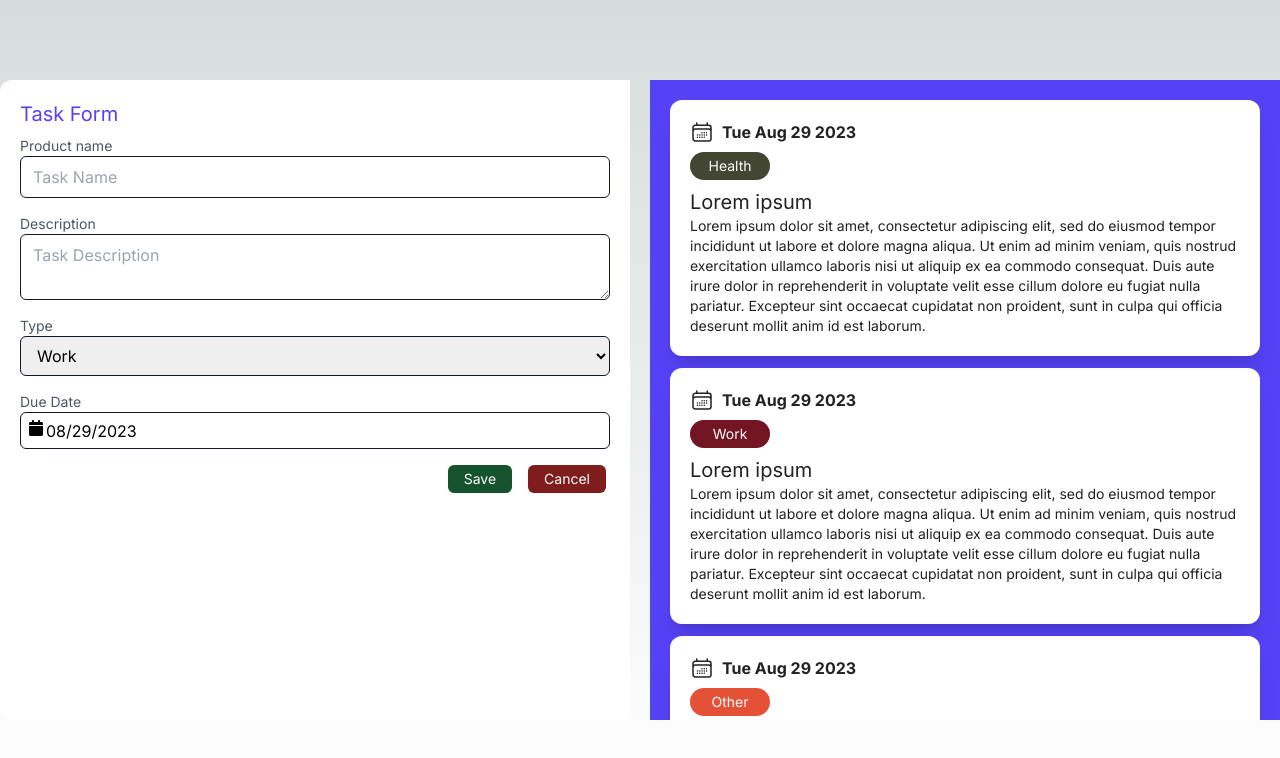
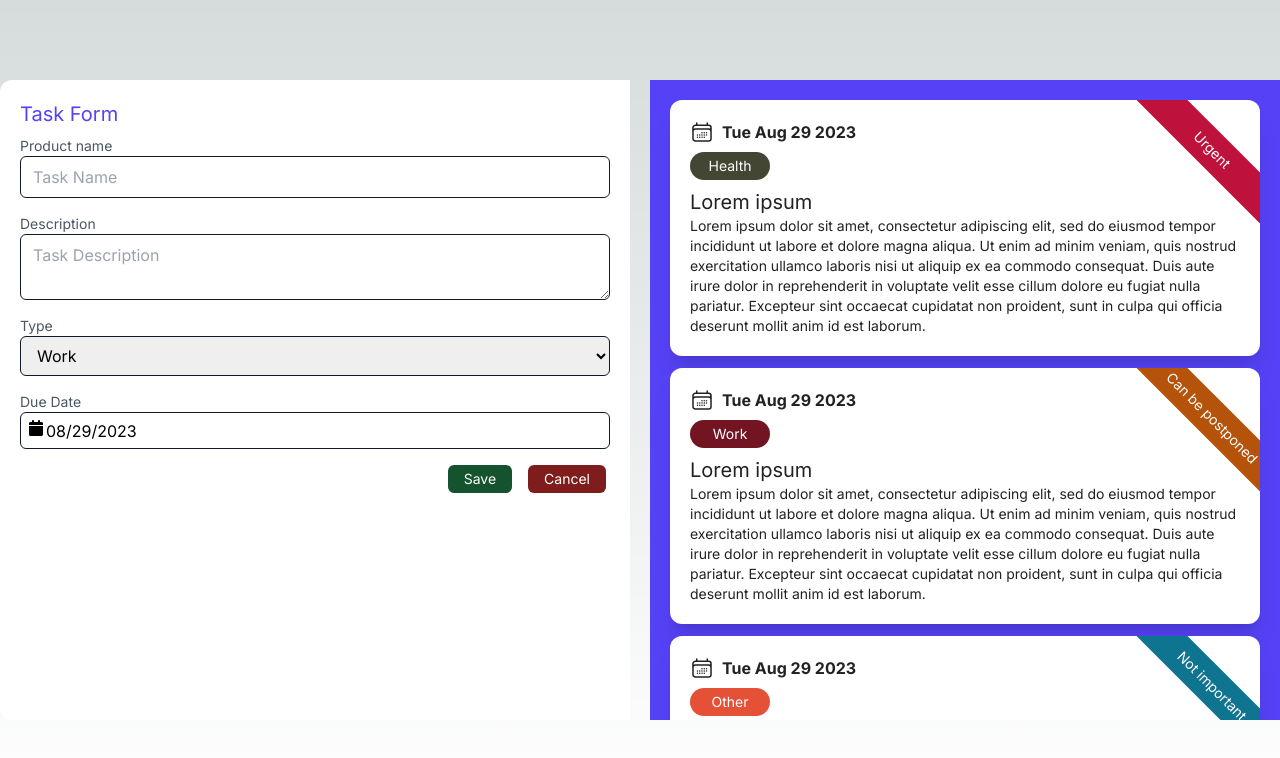
Before and after one commit to JuanManuelIbarlucea/algomarketing-challenge, a Next.js app: page / in a window 1280 px wide. Shown: the top 758 px of the page. Built offline with nearby package versions, Linux system fonts and the light colour scheme.

Commit message:
Added label to card

```diff
--- a/components/task-form.tsx
+++ b/components/task-form.tsx
@@ -22,6 +22,7 @@ export default function TaskForm() {
       description,
       type,
       dueDate,
+      label: 'Urgent',
     };
 
     setTasks((prev) => {
--- a/components/task-list.tsx
+++ b/components/task-list.tsx
@@ -1,5 +1,5 @@
-import { Task, TaskType } from '@/lib/types';
-import React from 'react';
+import { Labels, Task, TaskType } from '@/lib/types';
+import { twMerge } from 'tailwind-merge';
 
 export default function TaskList({ tasks }: { tasks: Task[] }) {
   function getTypeColor(type: (typeof TaskType)[number]) {
@@ -10,11 +10,18 @@ export default function TaskList({ tasks }: { tasks: Task[] }) {
 
     return '#fff';
   }
+  function getLabelColor(label: (typeof Labels)[number]) {
+    if (label === 'Urgent') return 'bg-rose-700';
+    if (label === 'Can be postponed') return 'bg-amber-700';
+    if (label === 'Not important') return 'bg-cyan-700';
+
+    return '#fff';
+  }
 
   return (
     <ul className="flex flex-col gap-3">
       {tasks?.map((task) => (
-        <li className="bg-white rounded-xl p-5 text-ellipsis shadow-xl">
+        <li className="bg-white rounded-xl p-5 text-ellipsis shadow-xl relative overflow-hidden">
           <div className="flex items-center">
             <svg
               xmlns="http://www.w3.org/2000/svg"
@@ -42,6 +49,14 @@ export default function TaskList({ tasks }: { tasks: Task[] }) {
           </p>
           <p className="text-xl">{task.name}</p>
           <p className="text-sm">{task.description}</p>
+          <p
+            className={twMerge(
+              'text-white absolute p-2 top-[2rem] -right-[7rem] rotate-45 bg-red-700 w-[20rem] text-center text-sm',
+              getLabelColor(task.label)
+            )}
+          >
+            {task.label}
+          </p>
         </li>
       ))}
     </ul>
--- a/lib/mocks.ts
+++ b/lib/mocks.ts
@@ -7,6 +7,7 @@ export const mockTasks: Task[] = [
       'Lorem ipsum dolor sit amet, consectetur adipiscing elit, sed do eiusmod tempor incididunt ut labore et dolore magna aliqua. Ut enim ad minim veniam, quis nostrud exercitation ullamco laboris nisi ut aliquip ex ea commodo consequat. Duis aute irure dolor in reprehenderit in voluptate velit esse cillum dolore eu fugiat nulla pariatur. Excepteur sint occaecat cupidatat non proident, sunt in culpa qui officia deserunt mollit anim id est laborum.',
     type: 'Health',
     dueDate: new Date(),
+    label: 'Urgent',
   },
   {
     name: 'Lorem ipsum',
@@ -14,6 +15,7 @@ export const mockTasks: Task[] = [
       'Lorem ipsum dolor sit amet, consectetur adipiscing elit, sed do eiusmod tempor incididunt ut labore et dolore magna aliqua. Ut enim ad minim veniam, quis nostrud exercitation ullamco laboris nisi ut aliquip ex ea commodo consequat. Duis aute irure dolor in reprehenderit in voluptate velit esse cillum dolore eu fugiat nulla pariatur. Excepteur sint occaecat cupidatat non proident, sunt in culpa qui officia deserunt mollit anim id est laborum.',
     type: 'Work',
     dueDate: new Date(),
+    label: 'Can be postponed',
   },
   {
     name: 'Lorem ipsum',
@@ -21,6 +23,7 @@ export const mockTasks: Task[] = [
       'Lorem ipsum dolor sit amet, consectetur adipiscing elit, sed do eiusmod tempor incididunt ut labore et dolore magna aliqua. Ut enim ad minim veniam, quis nostrud exercitation ullamco laboris nisi ut aliquip ex ea commodo consequat. Duis aute irure dolor in reprehenderit in voluptate velit esse cillum dolore eu fugiat nulla pariatur. Excepteur sint occaecat cupidatat non proident, sunt in culpa qui officia deserunt mollit anim id est laborum.',
     type: 'Other',
     dueDate: new Date(),
+    label: 'Not important',
   },
   {
     name: 'Lorem ipsum',
@@ -28,5 +31,6 @@ export const mockTasks: Task[] = [
       'Lorem ipsum dolor sit amet, consectetur adipiscing elit, sed do eiusmod tempor incididunt ut labore et dolore magna aliqua. Ut enim ad minim veniam, quis nostrud exercitation ullamco laboris nisi ut aliquip ex ea commodo consequat. Duis aute irure dolor in reprehenderit in voluptate velit esse cillum dolore eu fugiat nulla pariatur. Excepteur sint occaecat cupidatat non proident, sunt in culpa qui officia deserunt mollit anim id est laborum.',
     type: 'Personal',
     dueDate: new Date(),
+    label: 'Urgent',
   },
 ];
--- a/lib/types.ts
+++ b/lib/types.ts
@@ -1,8 +1,10 @@
 export const TaskType = ['Work', 'Personal', 'Health', 'Other'] as const;
+export const Labels = ['Urgent', 'Can be postponed', 'Not important'] as const;
 
 export type Task = {
   name: string;
   description: string;
   type: (typeof TaskType)[number];
   dueDate: Date;
+  label: (typeof Labels)[number];
 };
--- a/package.json
+++ b/package.json
@@ -20,6 +20,7 @@
     "react": "18.2.0",
     "react-datepicker": "^4.16.0",
     "react-dom": "18.2.0",
+    "tailwind-merge": "^1.14.0",
     "tailwindcss": "3.3.3",
     "typescript": "5.2.2"
   },
```
Also changed, not shown: 1 other file (tests, documents, lock files or other folders).
